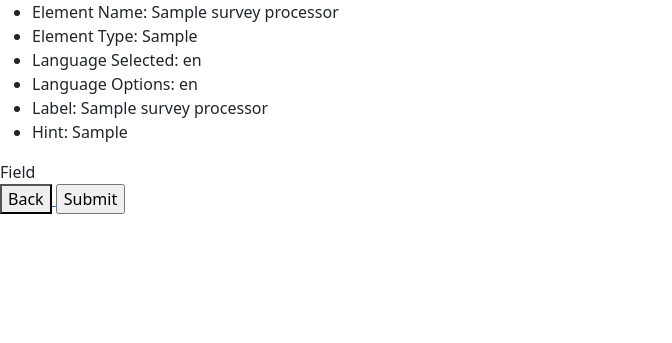
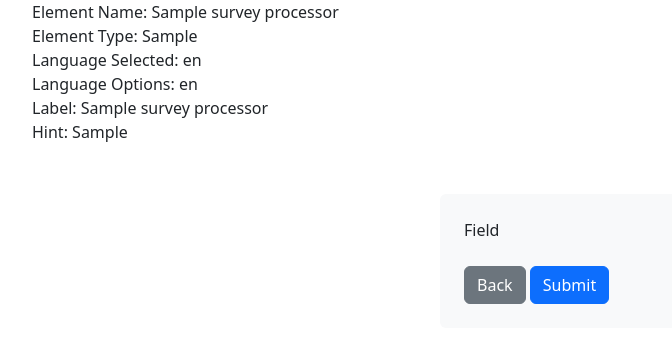
Before and after one commit to sylvaingchassang/ddss-safely-report, a Flask app: template templates/survey.html in a window 1280 px wide. Shown: the top 343 px of the page, without its empty margins (0-672 px from the left). Run offline with Flask 3, Linux system fonts and the light colour scheme; the template is opened without the code that fills it: most values are stand-ins (such as "Sample title", 1, 10 or a date in 2020); form fields are guessed from the names that the template uses; parts of the project's set-up code (start-up, migrations or seed data) failed here and were passed over.

Commit message:
Style up survey view

```diff
--- /dev/null
+++ b/static/styles.css
@@ -0,0 +1,13 @@
+body {
+  background-color: #f8f9fa;
+}
+
+ul {
+  list-style-type: none;
+}
+
+.form-container {
+  max-width: 400px;
+  margin: auto;
+  margin-top: 50px;
+}
--- a/templates/base.html
+++ b/templates/base.html
@@ -5,6 +5,7 @@
   <meta charset="UTF-8">
   <meta name="viewport" content="width=device-width, initial-scale=1.0">
   <title>Survey</title>
+  <link rel="stylesheet" href="static/styles.css">
   <link href="https://cdn.jsdelivr.net/npm/bootstrap@5.3.2/dist/css/bootstrap.min.css" rel="stylesheet" integrity="sha384-T3c6CoIi6uLrA9TneNEoa7RxnatzjcDSCmG1MXxSR1GAsXEV/Dwwykc2MPK8M2HN" crossorigin="anonymous">
   <script src="https://cdn.jsdelivr.net/npm/bootstrap@5.3.2/dist/js/bootstrap.min.js" integrity="sha384-BBtl+eGJRgqQAUMxJ7pMwbEyER4l1g+O15P+16Ep7Q9Q+zqX6gSbd85u4mG4QzX+" crossorigin="anonymous"></script>
   <script>
--- a/templates/survey.html
+++ b/templates/survey.html
@@ -10,7 +10,8 @@
   <li>Hint: {{ survey_processor.curr_hint }}</li>
 </ul>
 
-<form method="POST">
+<div class="form-container">
+  <form method="POST" class="bg-light p-4 rounded">
     {{ form.hidden_tag() }}
     {% if form.field.errors %}
       {% for message in form.field.errors %}
@@ -20,20 +21,18 @@
         </div>
       {% endfor %}
     {% endif %}
-  {{ form.field.label }}
+    <div class="mb-3">
+      {{ form.field.label(class="form-label") }}
       {% if form.field.description %}
-    <br>
-    {{ form.field.description }}
+        <small class="text-muted">{{ form.field.description }}</small>
       {% endif %}
       {% if form.field.widget %}
-    <br>
-    {{ form.field }}
+        {{ form.field(class="form-control") }}
       {% endif %}
-  <br>
-  <a href="{{ url_for('back') }}">
-    <button type="button">Back</button>
-  </a>
-  {{ form.submit() }}
+    </div>
+    <a href="{{ url_for('back') }}" class="btn btn-secondary">Back</a>
+    {{ form.submit(class="btn btn-primary") }}
   </form>
+</div>
 
 {% endblock %}
```
Lines whose indentation alone changed are shown as unchanged.
